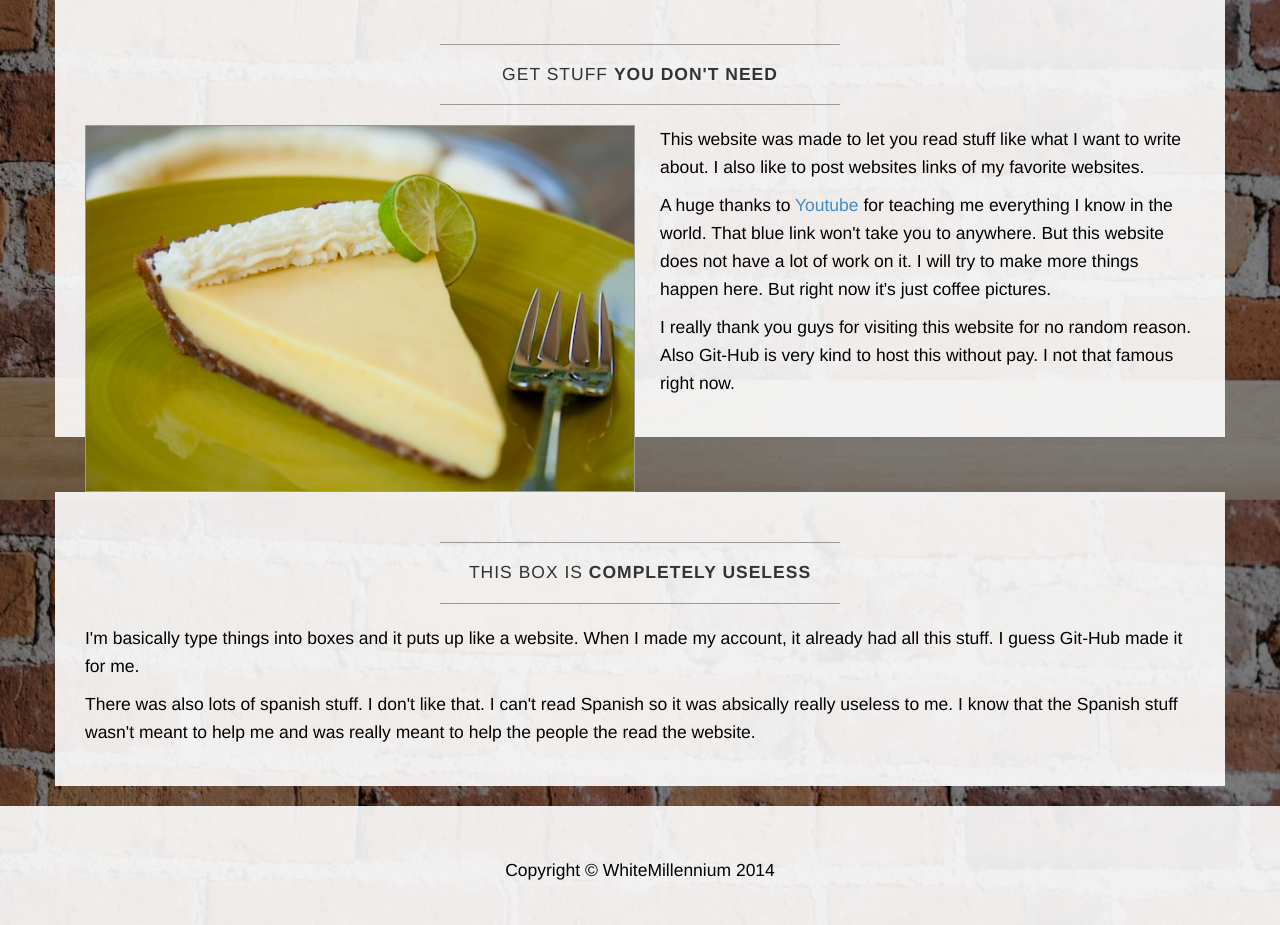
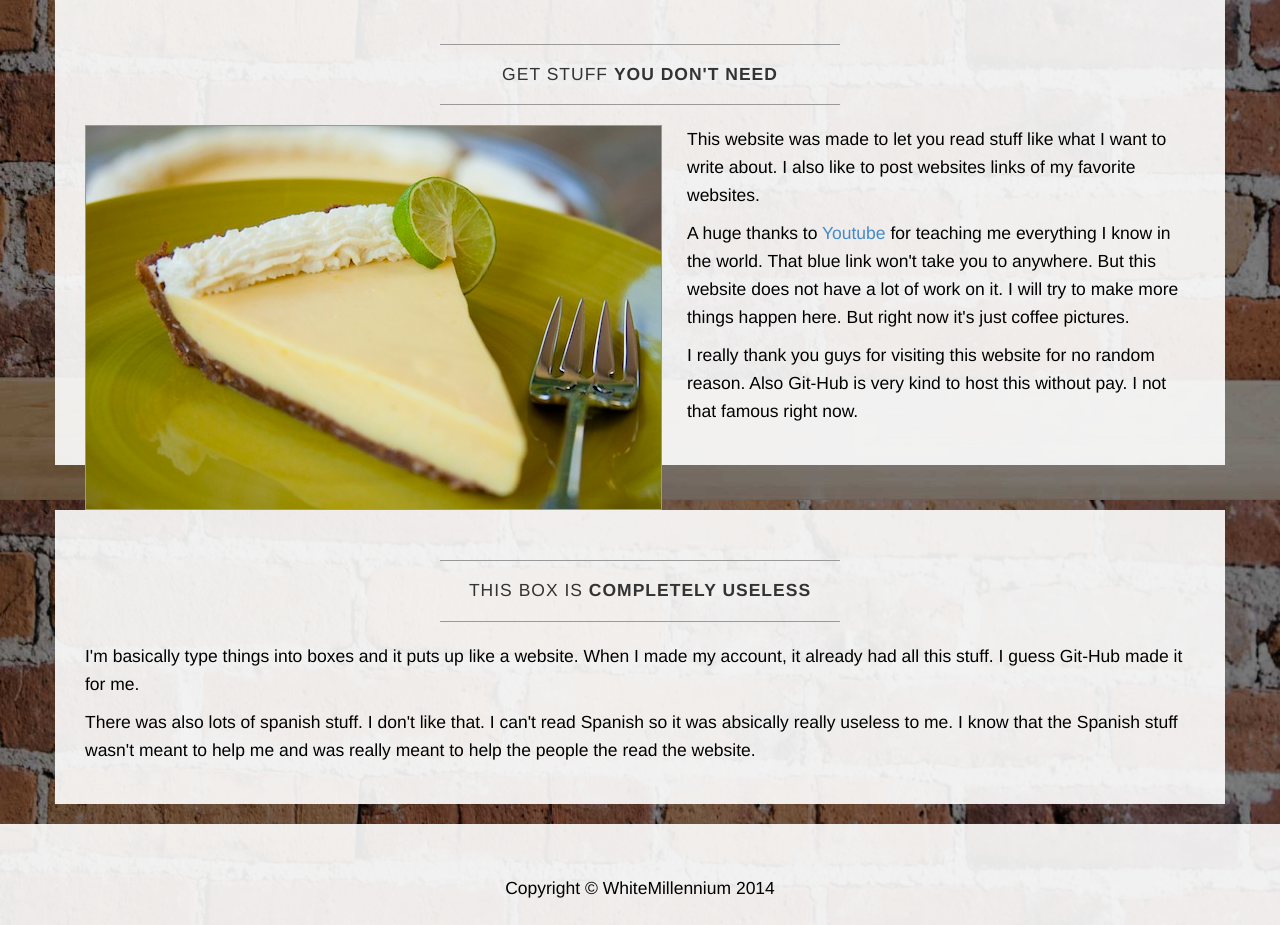
Before and after one commit to WhiteMillennium/WhiteMillennium.github.io, a plain HTML site: page index.html in a window 1280 px wide. Shown: the part 1100-2025 px from the top of the page. Drawn offline with Linux system fonts and the light colour scheme.

Commit message:
Update index.html

```diff
--- a/index.html
+++ b/index.html
@@ -89,7 +89,7 @@
             <hr>
             <h2 class="intro-text text-center">Get Stuff <strong>you don't need</strong></h2>
             <hr>
-            <img class="img-responsive img-border img-left" width="550" height="350" src="img/android-key-lime-pie-qualcomm.jpeg">
+            <img class="img-responsive img-border img-left" src="img/android-key-lime-pie-qualcomm.jpeg">
             <hr class="visible-xs">
             <p>This website was made to let you read stuff like what I want to write about. I also like to post websites links of my favorite websites.</p>
             <p>A huge thanks to <a href="www.youtube.com" target="_blank">Youtube</a> for teaching me everything I know in the world. That blue link won't take you to anywhere. But this website does not have a lot of work on it. I will try to make more things happen here. But right now it's just coffee pictures.</p>
```
